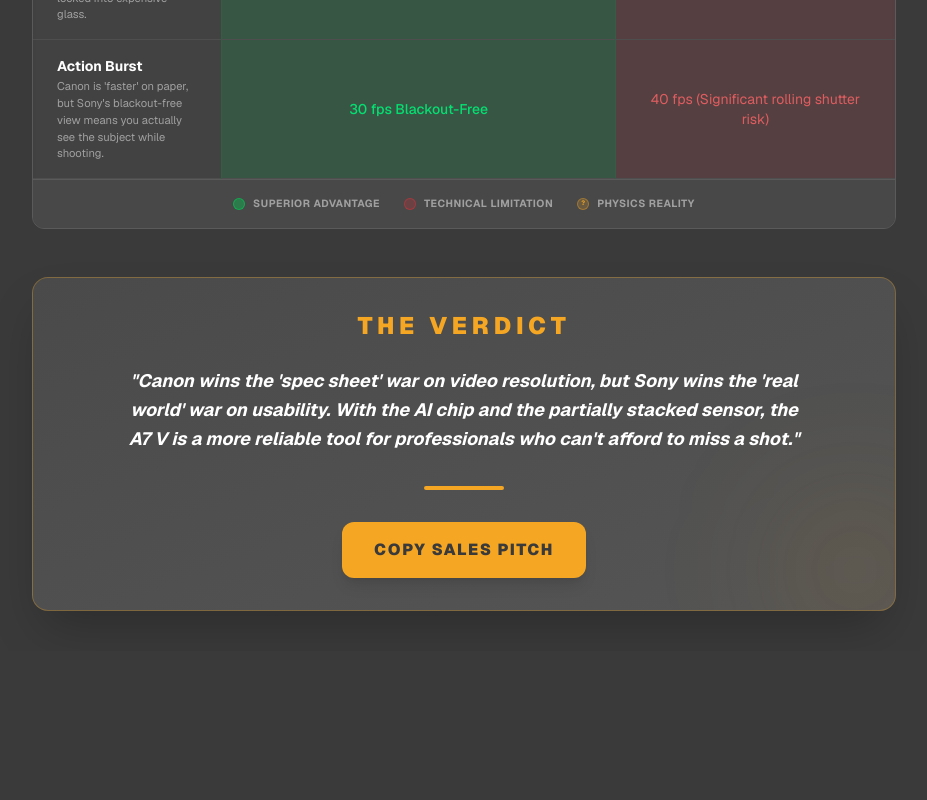
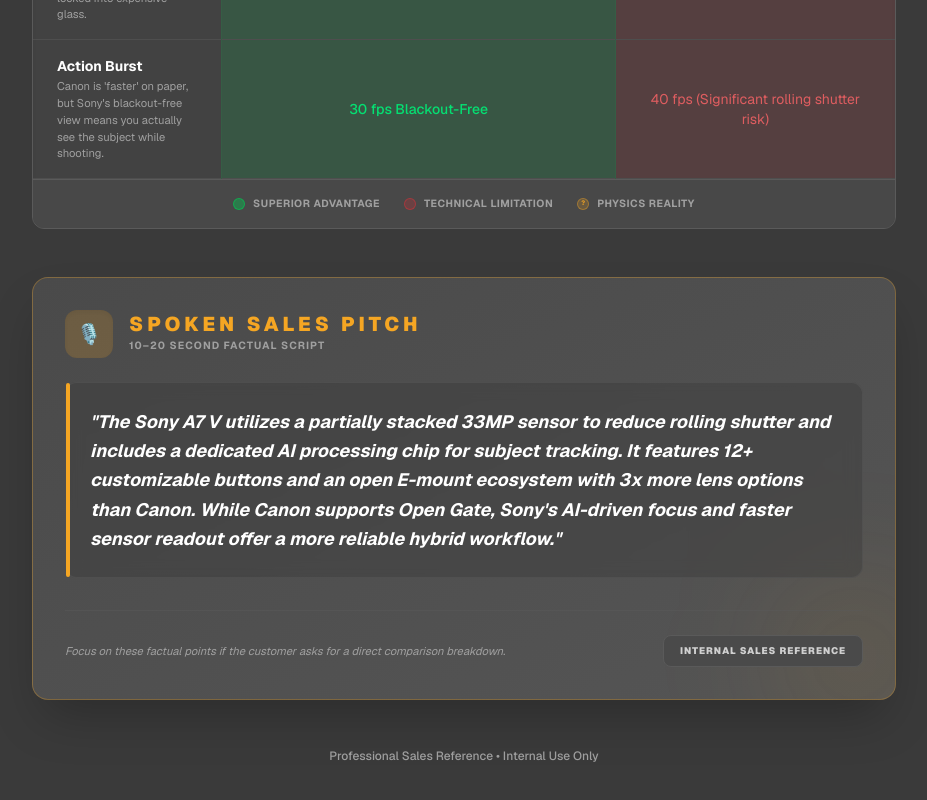
Before and after one commit to dwaynedraper/sony, a Next.js app: page /cage-fight/a7v-vs-r6iii in a window 1280 px wide. Shown: the part 1542-2342 px from the top of the page, without its empty margins (176-1103 px from the left). Before the commit the page ends 2193 px from the top, so only its background shows below. Built offline with nearby package versions, Linux system fonts and the light colour scheme.

Commit message:
Removed Sony claim

```diff
--- a/src/app/cage-fight/[slug]/page.tsx
+++ b/src/app/cage-fight/[slug]/page.tsx
@@ -2,7 +2,6 @@
 import { notFound } from "next/navigation";
 import Navbar from "@/components/navbar";
 import SpecComparisonTable from "@/components/spec-comparison-table";
-import CopyPitchButton from "@/components/copy-pitch-button";
 import BackButton from "@/components/back-button";
 import { cageFights } from "@/data/cage-fights";
 
@@ -83,22 +82,45 @@
           />
         </section>
 
-        {/* Verdict */}
+        {/* Spoken Sales Pitch */}
         <section className="bg-gradient-to-br from-surface to-surface-hover border border-accent/30 rounded-2xl p-8 shadow-2xl relative overflow-hidden">
-          {/* Sony Logo Accent or Symbol */}
           <div className="absolute -bottom-10 -right-10 w-40 h-40 bg-accent/10 rounded-full blur-3xl" />
 
-          <div className="relative z-10 text-center max-w-2xl mx-auto">
-            <h2 className="text-2xl font-black uppercase tracking-[0.2em] text-accent mb-6">The Verdict</h2>
-            <p className="text-lg text-foreground font-bold leading-relaxed mb-8 italic">
-              "{fight.verdict}"
-            </p>
-            <div className="h-1 w-20 bg-accent mx-auto rounded-full mb-8" />
-            <CopyPitchButton
-              pitch={fight.salesPitch}
-            />
+          <div className="relative z-10">
+            <div className="flex items-center gap-4 mb-6">
+              <div className="w-12 h-12 rounded-xl bg-accent/20 flex items-center justify-center text-xl shadow-inner">
+                🎙️
+              </div>
+              <div>
+                <h2 className="text-xl font-black uppercase tracking-[0.2em] text-accent leading-none">Spoken Sales Pitch</h2>
+                <p className="text-[0.65rem] font-bold text-text-muted uppercase tracking-widest mt-1">10–20 Second Factual Script</p>
+              </div>
+            </div>
+
+            <div className="bg-background/40 backdrop-blur-sm border border-border/50 rounded-xl p-6 relative">
+              <div className="absolute top-0 left-0 w-1 h-full bg-accent rounded-full" />
+              <p className="text-lg text-foreground font-bold leading-relaxed italic">
+                "{fight.salesPitch}"
+              </p>
+            </div>
+
+            <div className="mt-8 flex flex-col sm:flex-row items-center justify-between gap-4 pt-6 border-t border-border/50">
+              <div className="text-[0.7rem] text-text-muted italic max-w-md">
+                Focus on these factual points if the customer asks for a direct comparison breakdown.
+              </div>
+              <div className="px-4 py-2 bg-surface border border-border rounded-lg text-[0.6rem] font-black uppercase tracking-widest text-text-secondary">
+                Internal Sales Reference
+              </div>
+            </div>
           </div>
         </section>
+
+        {/* Final Verdict (Small Footer) */}
+        <div className="mt-12 text-center">
+          <p className="text-xs text-text-muted font-medium">
+            Professional Sales Reference • Internal Use Only
+          </p>
+        </div>
       </main>
     </>
   );
--- a/src/data/cage-fights.ts
+++ b/src/data/cage-fights.ts
@@ -96,7 +96,7 @@
       }
     ],
     verdict: "The G7X III is a 'vibe' camera for influencers who stay in Auto mode. The RX100 VII is a professional tool that fits in a pocket. For anyone who cares about their photos actually being in focus or wants to shoot from a distance, the Sony is the only choice.",
-    salesPitch: "The Sony RX100 VII is the clear choice over the G7X III. While the Canon has some social media hype, it can't compete with Sony's AI-based Real-time Tracking, 20fps blackout-free speed, twice the zoom range (200mm vs 100mm), and professional 960fps slow motion. It's a professional tool vs a social media trend."
+    salesPitch: "The Sony RX100 VII features 357 phase-detect AF points with Real-time Tracking, blackout-free 20fps shooting, and an 8.3x zoom range. While the G7X III is popular for its specific flash aesthetic, the Sony provides twice the zoom reach and significantly more reliable autofocus for both stills and 4K video."
   },
   {
     slug: "a7v-vs-r6iii",
@@ -151,7 +151,7 @@
       }
     ],
     verdict: "Canon wins the 'spec sheet' war on video resolution, but Sony wins the 'real world' war on usability. With the AI chip and the partially stacked sensor, the A7 V is a more reliable tool for professionals who can't afford to miss a shot.",
-    salesPitch: "The Sony A7 V outclasses the R6 III where it counts. Sony's partially stacked sensor eliminates rolling shutter, the dedicated AI chip makes focus 'magnetic', and the level of customization allows you to work faster. Plus, the E-mount ecosystem gives you 3x more lens choices at better prices."
+    salesPitch: "The Sony A7 V utilizes a partially stacked 33MP sensor to reduce rolling shutter and includes a dedicated AI processing chip for subject tracking. It features 12+ customizable buttons and an open E-mount ecosystem with 3x more lens options than Canon. While Canon supports Open Gate, Sony's AI-driven focus and faster sensor readout offer a more reliable hybrid workflow."
   },
   {
     slug: "fx30-vs-nikon-zr",
@@ -213,6 +213,6 @@
       }
     ],
     verdict: "The Nikon ZR is a shiny new toy with a RED badge, but the FX30 is a professional tool. For a filmmaker who needs a camera that works every single time, doesn't overheat, and rigs up in seconds, Sony is the only logical choice.",
-    salesPitch: "Don't get distracted by the RED logo on the Nikon ZR. The Sony FX30 is a battle-tested cinema camera with active cooling, built-in rigging points, and a professional grip. The Nikon ZR is a flat box that's a nightmare to hold without an expensive cage. Reliability and ergonomics beat a brand name every time."
+    salesPitch: "The Sony FX30 is a dedicated cinema camera with an internal cooling fan for unlimited recording, built-in rigging points, and a standard Super 35 sensor. The Nikon ZR offers full-frame and RED codecs but lacks active cooling, tally lights, and an ergonomic grip, making the Sony the more reliable choice for continuous professional production."
   }
 ];
```
